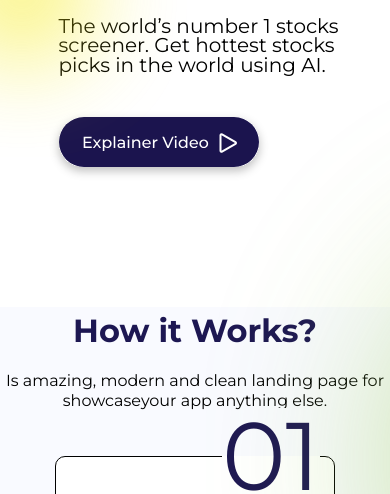
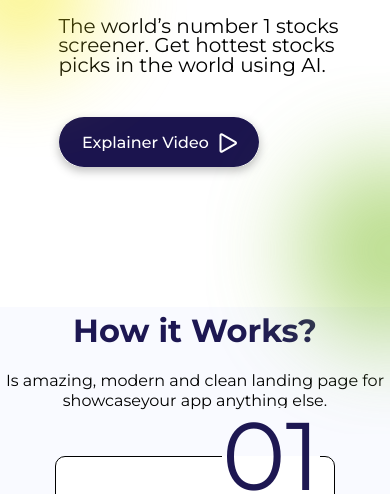
Before and after one commit to SH25oct/Galaxi-Web-app, a plain HTML site: page index.html in a window 390 px wide. Shown: the part 560-1054 px from the top of the page. Drawn offline with nearby package versions, Linux system fonts and the light colour scheme.

Commit message:
media-queries.css

```diff
--- a/media-queries.css
+++ b/media-queries.css
@@ -57,6 +57,10 @@
         width: 184px;
         height: 184px;
         bottom: 5%;
+    }
+      .g-s-2 {
+        width: 184px;
+        height: 384px;
     }
     .vertical-image {
         display: none;
```
